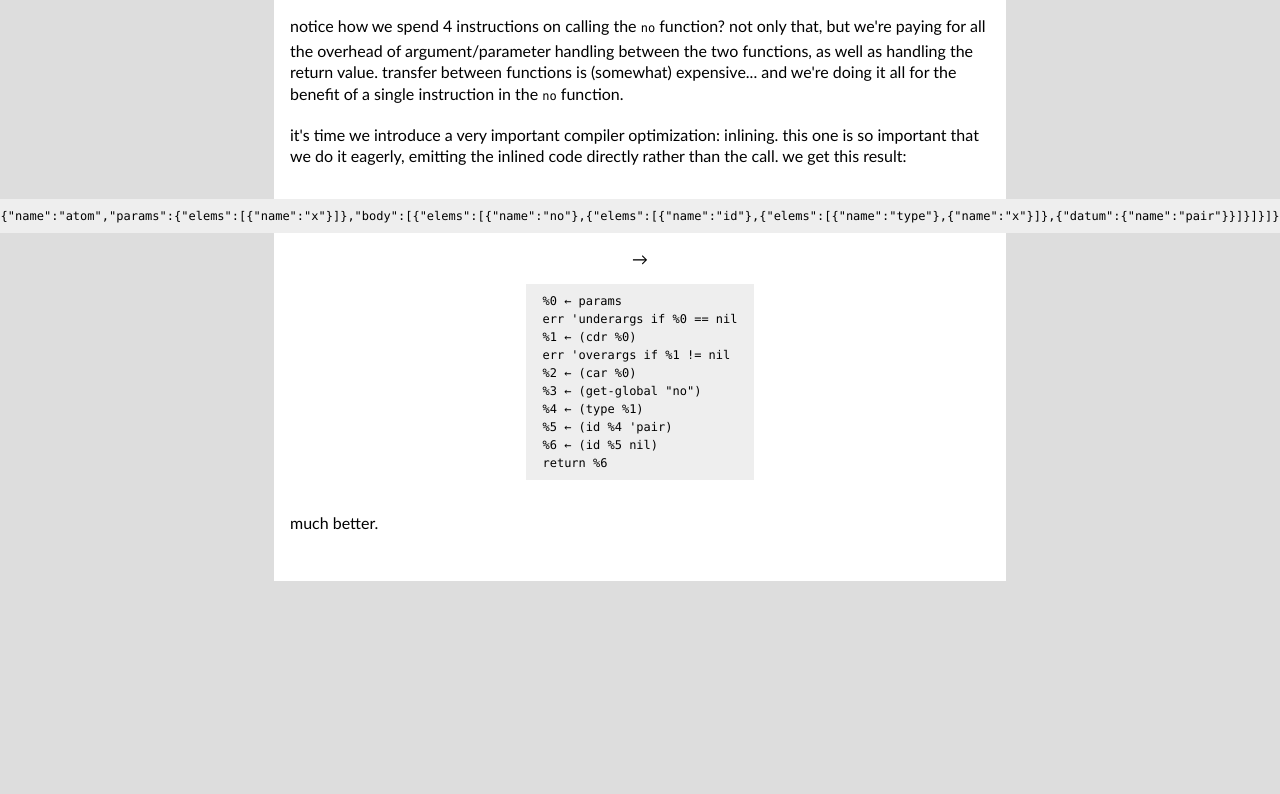
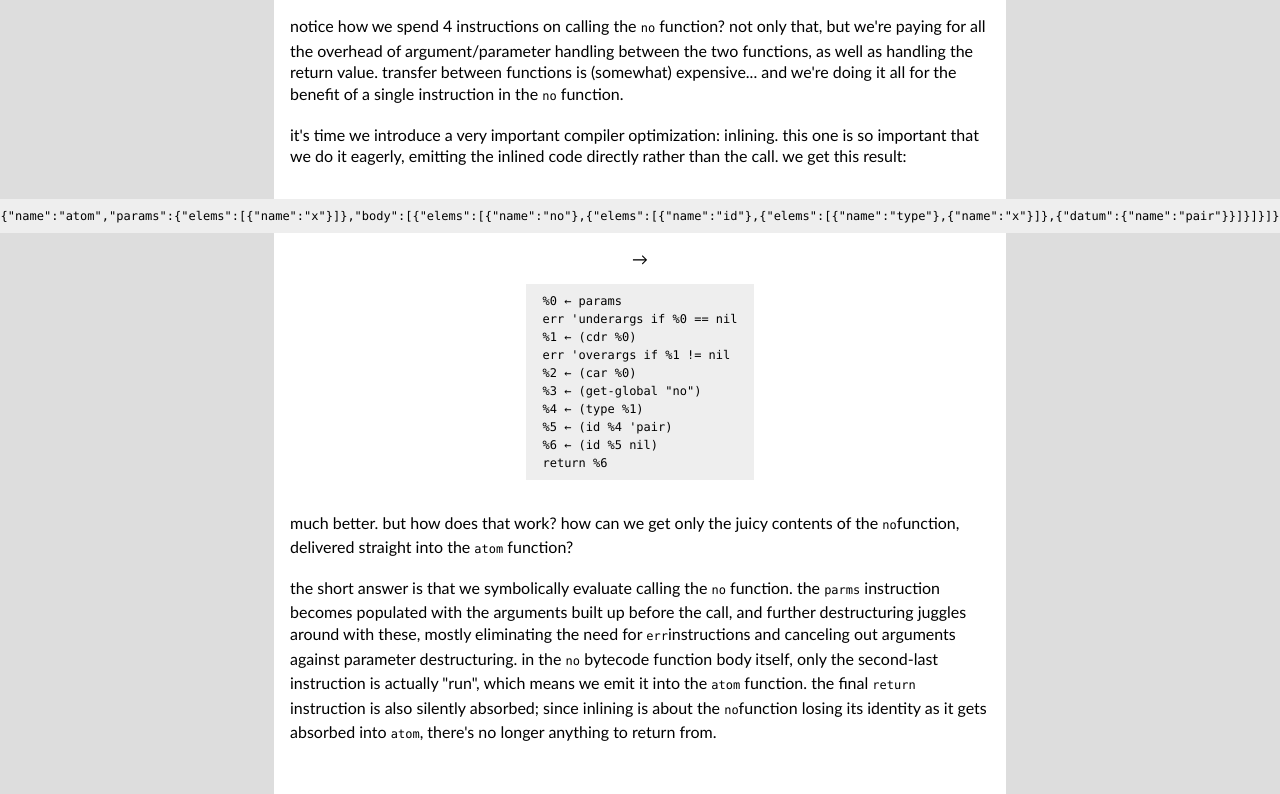
Before and after one commit to masak/syntax-driven, a React (Create React App) app: page / in a window 1280 px wide. Shown: the part 1687-2481 px from the top of the page. Before the commit the page ends 2268 px from the top, so only its background shows below. Built offline with nearby package versions, Linux system fonts and the light colour scheme.

Commit message:
Explain inlining

```diff
--- a/src/App.js
+++ b/src/App.js
@@ -166,7 +166,29 @@ F3 -- -- r2     return t   if %r2 == nil</span></code></pre>
     />
 
     <p>
-        much better.
+        much better. but how does that work? how can we get only
+        the juicy contents of the { " " } <code>no</code>
+        function, delivered straight into the { " " }
+        <code>atom</code> function?
+    </p>
+
+    <p>
+        the short answer is that we symbolically evaluate calling
+        the { " " } <code>no</code> function. the { " " }
+        <code>parms</code> instruction becomes populated with the
+        arguments built up before the call, and further
+        destructuring juggles around with these, mostly
+        eliminating the need for { " " } <code>err</code>
+        instructions and canceling out arguments against parameter
+        destructuring. in the { " " } <code>no</code> bytecode
+        function body itself, only the second-last instruction is
+        actually "run", which means we emit it into the { " " }
+        <code>atom</code> function. the final { " " }
+        <code>return</code> instruction is also silently absorbed;
+        since inlining is about the { " " } <code>no</code>
+        function losing its identity as it gets absorbed into
+        { " " } <code>atom</code>, there's no longer anything to
+        return from.
     </p>
   </main>
 );
```
